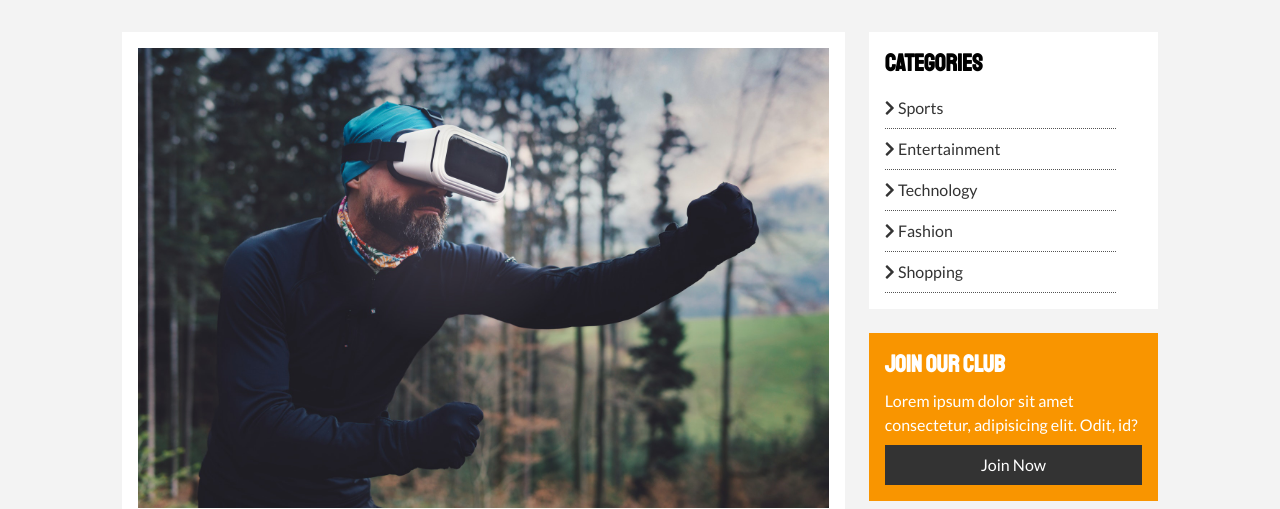
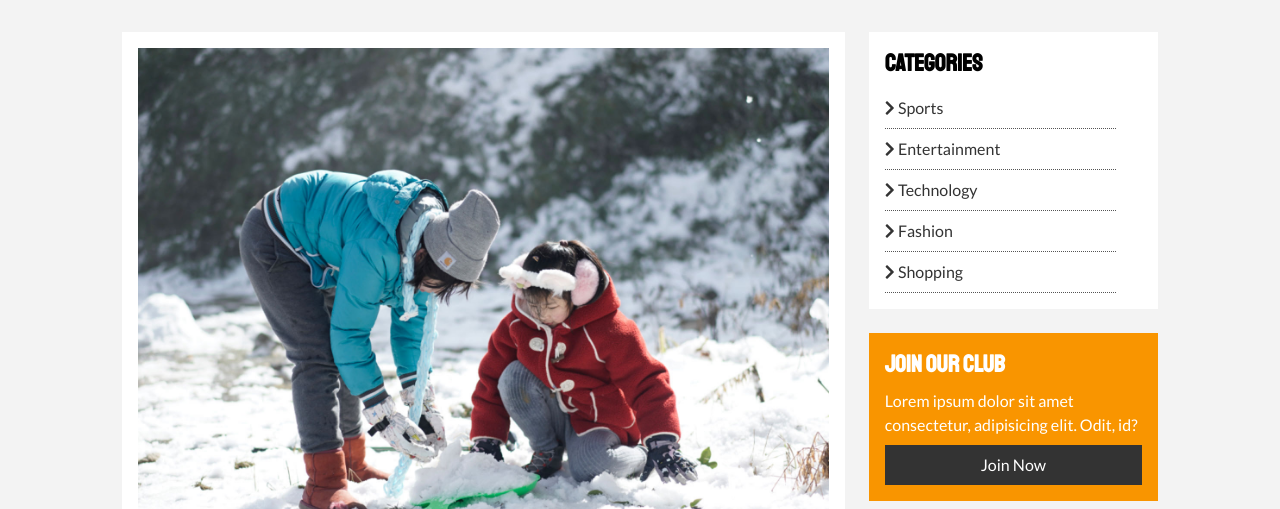
Before and after one commit to elaine635311/photosgrid, a plain HTML site: page article.html in a window 1280 px wide. Shown: the part 74-583 px from the top of the page. Drawn offline with Linux system fonts and the light colour scheme.

Commit message:
photoschange

```diff
--- a/article.html
+++ b/article.html
@@ -32,7 +32,7 @@
     <div class="container">
       <div class="page-container">
         <article class="card">
-          <img src="img/articles/ent1.jpg" alt="">
+          <img src="img/articles/017a476ab2a8c2900883265777d5675.jpg" alt="">
           <h1 class="l-heading">Lorem ipsum dolor sit amet</h1>
           <div class="meta">
             <small>
```
